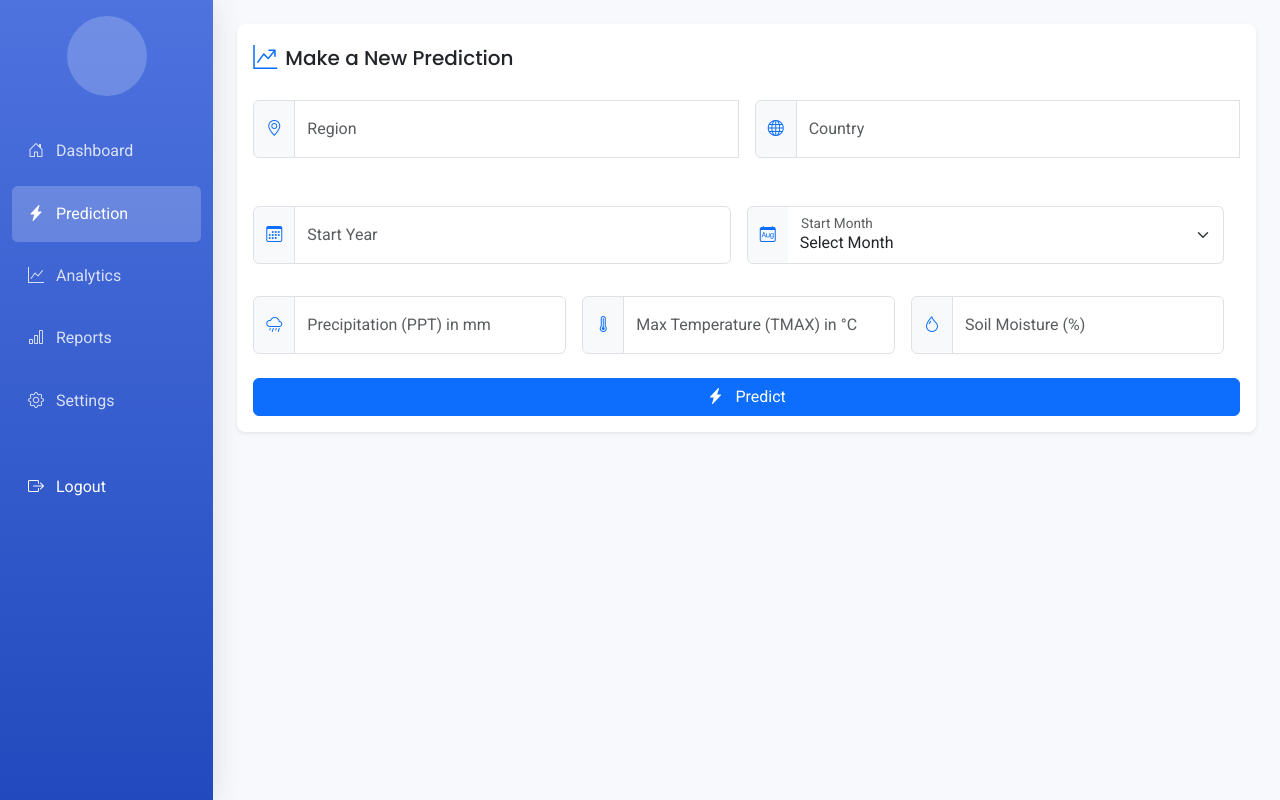
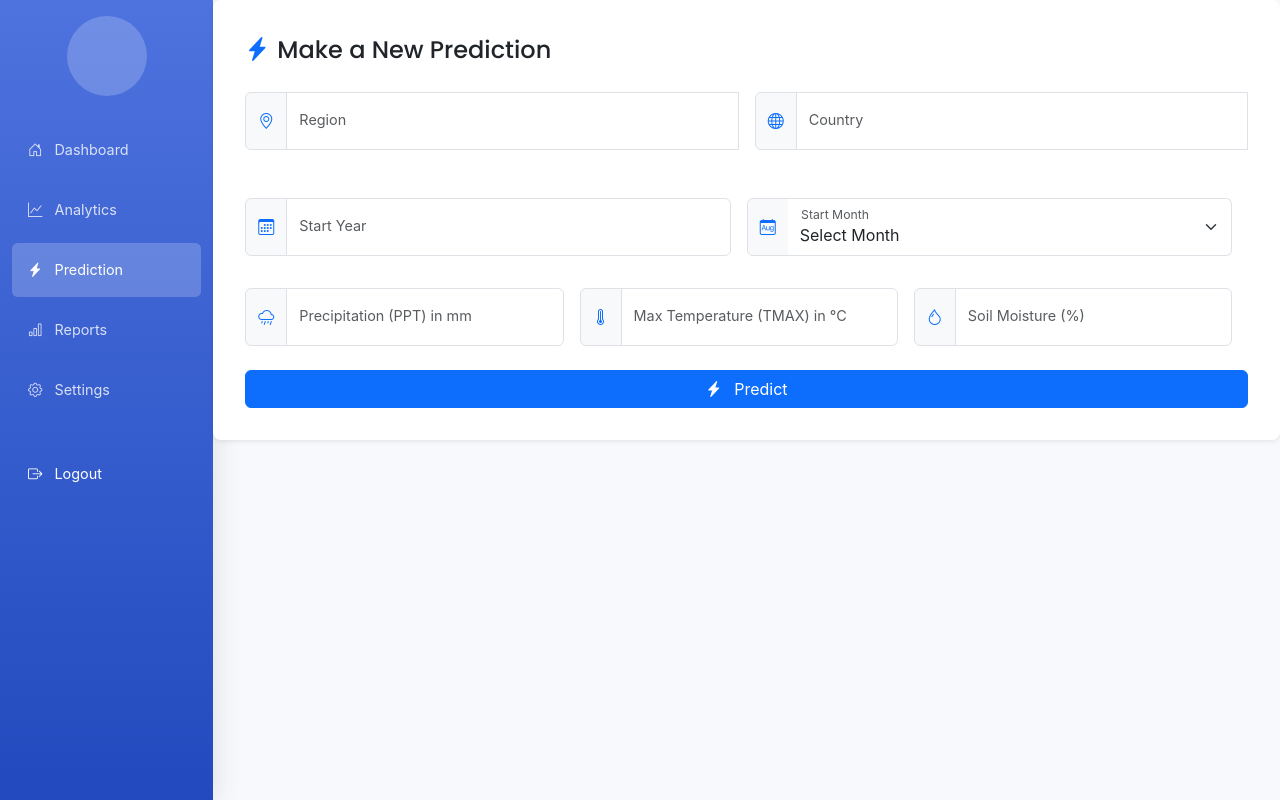
Before and after one commit to MasterWithAhmad/locust-hub-platform, a website: page frontend/public/predict.html in a window 1280 px wide. Drawn offline with Linux system fonts and the light colour scheme; some packages are replaced by stand-ins of ours; sample sign-in values are in the browser's storage; a script that the page names is missing.

Commit message:
refactor(ui): update layout and navigation across pages
- Adjust predict page layout for better spacing and consistency
- Update navigation structure in reports and settings pages
- Remove redundant elements and improve overall page structure

```diff
--- a/frontend/public/predict.html
+++ b/frontend/public/predict.html
@@ -49,7 +49,64 @@
     }
 
     body {
+      background-color: #f8f9fc;
+      margin: 0;
+      padding: 0;
+      overflow-x: hidden;
+      min-height: 100vh;
+      font-family: 'Nunito', -apple-system, BlinkMacSystemFont, 'Segoe UI', Roboto, 'Helvetica Neue', Arial, sans-serif;
+      font-size: 0.9rem;
+      font-weight: 400;
+      line-height: 1.5;
+      color: #5a5c69;
+    }
+
+    /* Main content area */
+    .main-content {
+      margin-left: 250px;
+      padding: 1.5rem;
+      min-height: 100vh;
       background-color: var(--light-color);
+      transition: all 0.3s;
+    }
+
+    @media (max-width: 991.98px) {
+      .main-content {
+        margin-left: 0;
+      }
+    }
+
+    @media (max-width: 991.98px) {
+      .prediction-container {
+        margin-left: 0;
+        width: 100%;
+      }
+    }
+
+    .card {
+      border: none;
+      border-radius: 0.35rem;
+      box-shadow: 0 0.15rem 1.75rem 0 rgba(58, 59, 69, 0.15);
+      margin-bottom: 1.5rem;
+    }
+
+    .card-header {
+      background-color: #f8f9fc;
+      border-bottom: 1px solid #e3e6f0;
+      padding: 1rem 1.25rem;
+    }
+
+    .card-body {
+      padding: 1.5rem;
+    }
+
+    .prediction-card .card {
+      height: 100%;
+      margin: 0;
+    }
+
+    .prediction-card .card-body {
+      padding: 2rem;
     }
 
     .sidebar {
@@ -404,15 +461,15 @@
                 </a>
               </li>
               <li class="nav-item">
+                <a class="nav-link" href="analytics.html">
+                  <i class="bi bi-graph-up me-2"></i>
+                  Analytics
+                </a>
+              </li>
+              <li class="nav-item">
                 <a class="nav-link active" href="predict.html">
                   <i class="bi bi-lightning-charge-fill me-2"></i>
                   Prediction
-                </a>
-              </li>
-              <li class="nav-item">
-                <a class="nav-link" href="analytics.html">
-                  <i class="bi bi-graph-up me-2"></i>
-                  Analytics
                 </a>
               </li>
               <li class="nav-item">
@@ -437,22 +494,16 @@
           </div>
         </nav>
 
-        <main class="col-md-9 ms-sm-auto col-lg-10 px-md-4 pt-5">
-          <div class="row mb-4 profile-card-row">
-            <div class="col-12">
-              <div class="card profile-card">
+        <main class="col-md-9 ms-sm-auto col-lg-10 p-0">
+          <!-- Removed profile card row to save space -->
 
-              </div>
-            </div>
-          </div>
-
-          <div class="row mb-4">
-            <div class="col-lg-12">
+          <div class="prediction-container">
+            <div class="prediction-card">
               <div class="card shadow-sm">
                 <div class="card-body">
                   <div class="d-flex align-items-center mb-4">
-                    <i class="bi bi-graph-up-arrow text-primary fs-4 me-2"></i>
-                    <h5 class="card-title mb-0">Make a New Prediction</h5>
+                    <i class="bi bi-lightning-charge-fill text-primary fs-4 me-2"></i>
+                    <h4 class="card-title mb-0">Make a New Prediction</h4>
                   </div>
                   <form id="predictionForm" onsubmit="return handlePredictionSubmit(event)">
                     <div class="row g-3">
@@ -577,6 +628,7 @@
                 </div>
               </div>
             </div>
+          </div>
           </div>
         </main>
       </div>
```
Also changed, not shown: frontend/public/reports.html (+0 -1 lines), frontend/public/settings.html (+6 -13 lines).
